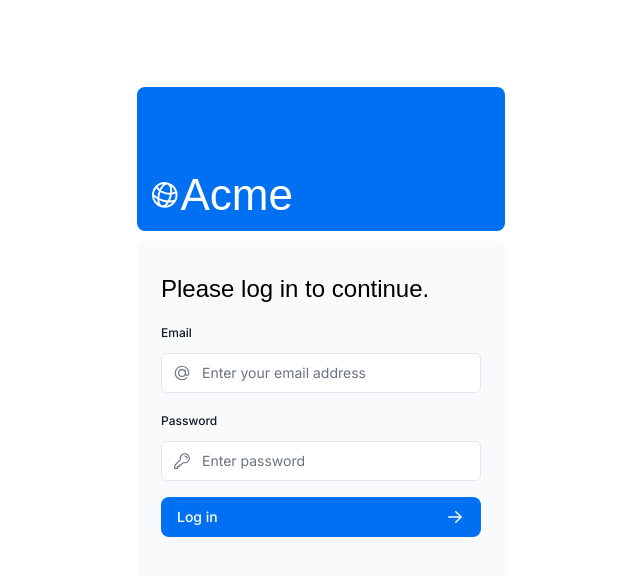
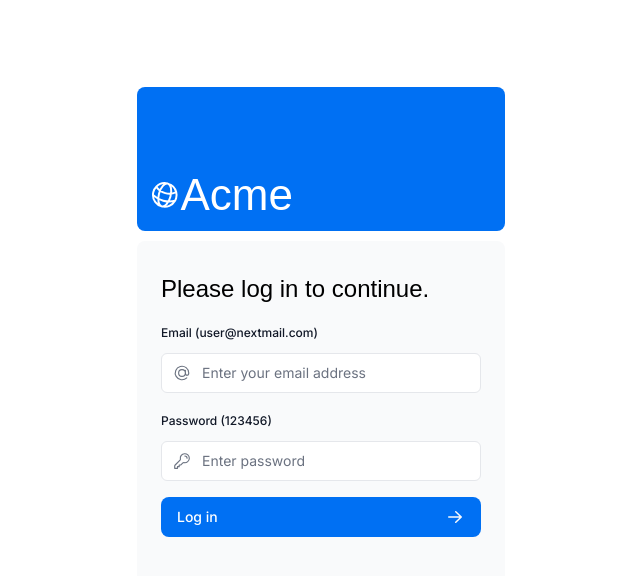
Before and after one commit to amberlynn364/financial-dashboard-Next.js, a Next.js app in the folder nextjs-dashboard/: page /login in a window 1280 px wide. Shown: the top 576 px of the page, without its empty margins (319-959 px from the left). Built offline with nearby package versions, Linux system fonts and the light colour scheme; a web font is replaced by a local one.

Commit message:
refactor: add tips for email and login

```diff
--- a/nextjs-dashboard/app/ui/login-form.tsx
+++ b/nextjs-dashboard/app/ui/login-form.tsx
@@ -25,7 +25,7 @@ export default function LoginForm() {
               className="mb-3 mt-5 block text-xs font-medium text-gray-900"
               htmlFor="email"
             >
-              Email
+              Email (user@nextmail.com)
             </label>
             <div className="relative">
               <input
@@ -44,7 +44,7 @@ export default function LoginForm() {
               className="mb-3 mt-5 block text-xs font-medium text-gray-900"
               htmlFor="password"
             >
-              Password
+              Password (123456)
             </label>
             <div className="relative">
               <input
```
